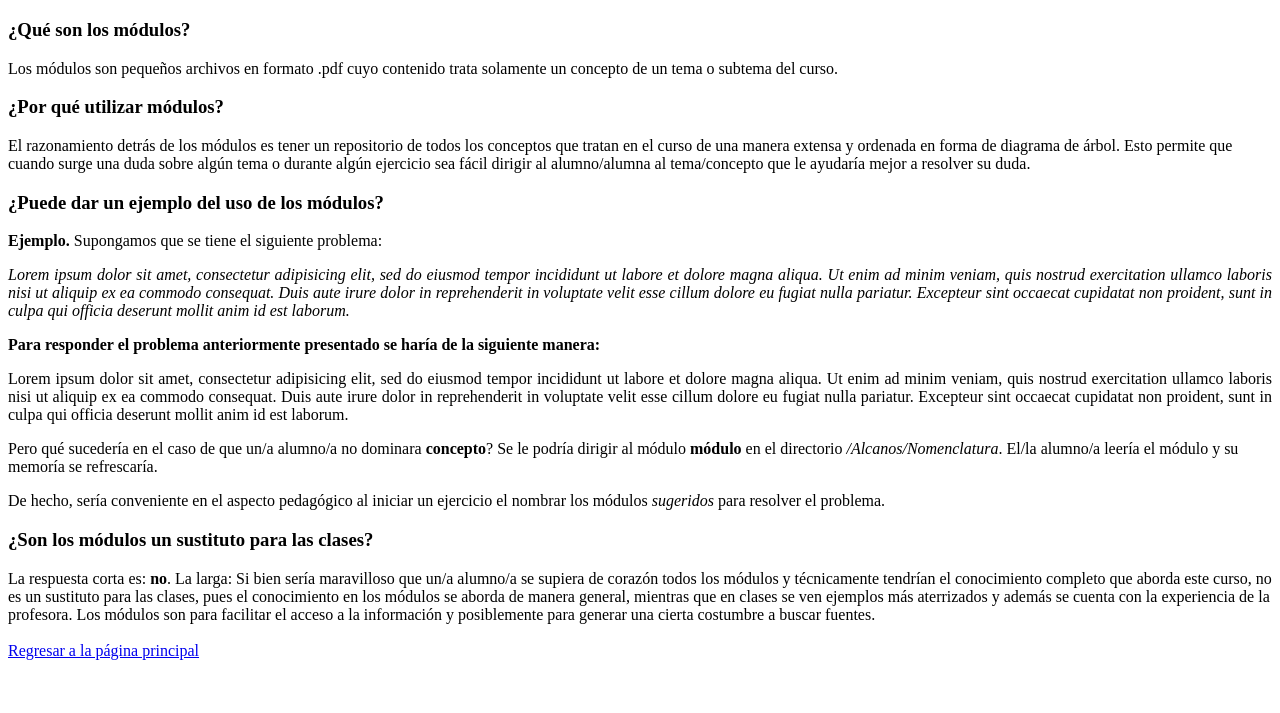
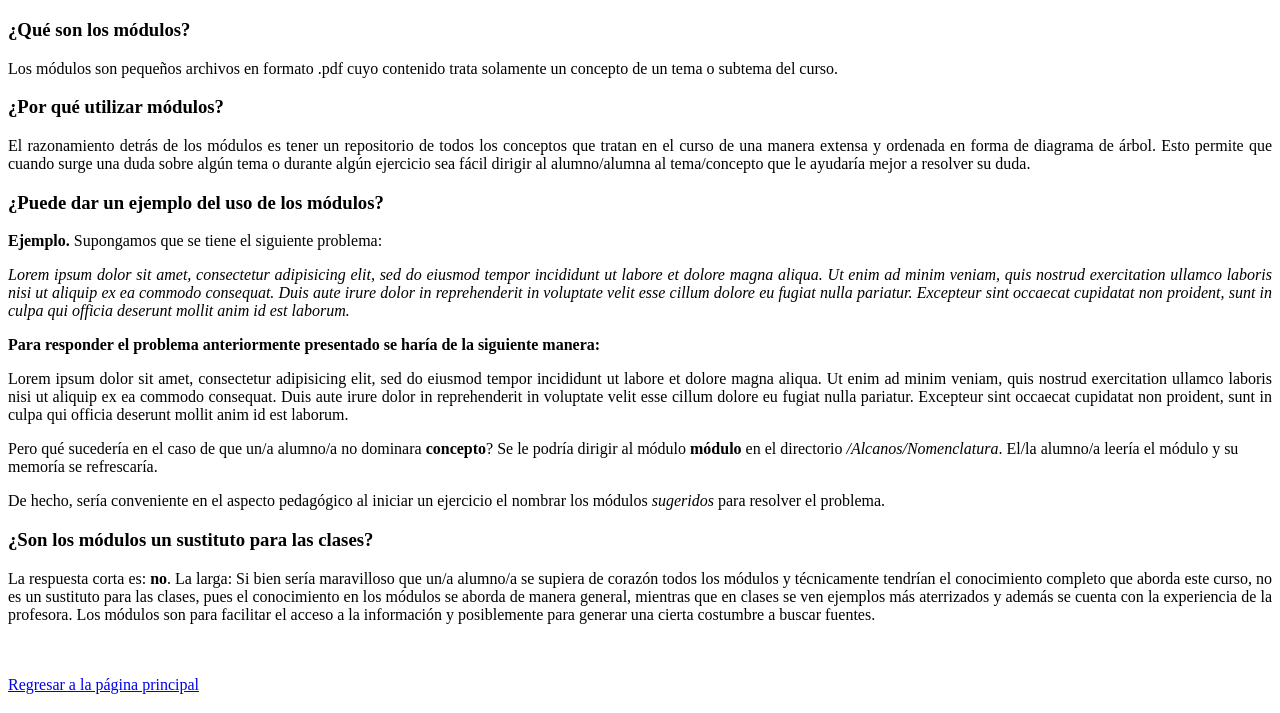
Before and after one commit to quimica-qo/quimicaorganica, a plain HTML site: page faq.html in a window 1280 px wide. Shown: the part 87-800 px from the top of the page. Drawn offline with Linux system fonts and the light colour scheme.

Commit message:
justified more text

```diff
--- a/faq.html
+++ b/faq.html
@@ -10,14 +10,14 @@
     <a href="index.html">Regresar a la página principal</a><br>
     <h1 align="justify">Preguntas frecuentes</h1>
     <h3 align="justify"> ¿Qué son los módulos? </h3>
-    Los módulos son pequeños archivos en formato .pdf cuyo contenido trata solamente un concepto de un tema o subtema del curso.
+    <p align="justify">Los módulos son pequeños archivos en formato .pdf cuyo contenido trata solamente un concepto de un tema o subtema del curso.</p>
     <h3 align="justify"> ¿Por qué utilizar módulos? </h3>
-    El razonamiento detrás de los módulos es tener un repositorio de todos los conceptos que tratan en el
+    <p align="justify">El razonamiento detrás de los módulos es tener un repositorio de todos los conceptos que tratan en el
     curso de una manera extensa y ordenada en forma de diagrama de árbol. Esto permite que cuando surge una
     duda sobre algún tema o durante algún ejercicio sea fácil dirigir al alumno/alumna al tema/concepto que le ayudaría mejor
-    a resolver su duda.
+    a resolver su duda. </p>
     <h3 align="justify">¿Puede dar un ejemplo del uso de los módulos?</h3>
-    <strong>Ejemplo.</strong> Supongamos que se tiene el siguiente problema:
+    <p align="justify"><strong>Ejemplo.</strong> Supongamos que se tiene el siguiente problema:</p>
     <p align="justify"> <em> Lorem ipsum dolor sit amet, consectetur adipisicing elit, sed do eiusmod tempor incididunt ut labore et dolore magna aliqua. Ut enim ad minim veniam, quis nostrud exercitation ullamco laboris nisi ut aliquip ex ea commodo consequat. Duis aute irure dolor in reprehenderit in voluptate velit esse cillum dolore eu fugiat nulla pariatur. Excepteur sint occaecat cupidatat non proident, sunt in culpa qui officia deserunt mollit anim id est laborum.</em> </p>
     <b>Para responder el problema anteriormente presentado se haría de la siguiente manera:</b>
 
@@ -25,7 +25,7 @@
     Pero qué sucedería en el caso de que un/a alumno/a no dominara <strong>concepto</strong>? Se le podría dirigir al módulo <strong>módulo</strong> en el directorio <em>/Alcanos/Nomenclatura</em>. El/la alumno/a leería el módulo y su memoría se refrescaría.</p>
     De hecho, sería conveniente en el aspecto pedagógico al iniciar un ejercicio el nombrar los módulos <em>sugeridos</em> para resolver el problema.
     <h3 align="justify">¿Son los módulos un sustituto para las clases?</h3>
-    La respuesta corta es: <strong>no</strong>. La larga: Si bien sería maravilloso que un/a alumno/a se supiera de corazón todos los módulos y técnicamente tendrían el conocimiento completo que aborda este curso, no es un sustituto para las clases, pues el conocimiento en los módulos se aborda de manera general, mientras que en clases se ven ejemplos más aterrizados y además se cuenta con la experiencia de la profesora. Los módulos son para facilitar el acceso a la información y posiblemente para generar una cierta costumbre a buscar fuentes.<br><br>
+    <p align="justify">La respuesta corta es: <strong>no</strong>. La larga: Si bien sería maravilloso que un/a alumno/a se supiera de corazón todos los módulos y técnicamente tendrían el conocimiento completo que aborda este curso, no es un sustituto para las clases, pues el conocimiento en los módulos se aborda de manera general, mientras que en clases se ven ejemplos más aterrizados y además se cuenta con la experiencia de la profesora. Los módulos son para facilitar el acceso a la información y posiblemente para generar una cierta costumbre a buscar fuentes.</p><br><br>
 
 <a href="index.html">Regresar a la página principal</a>
 
```
